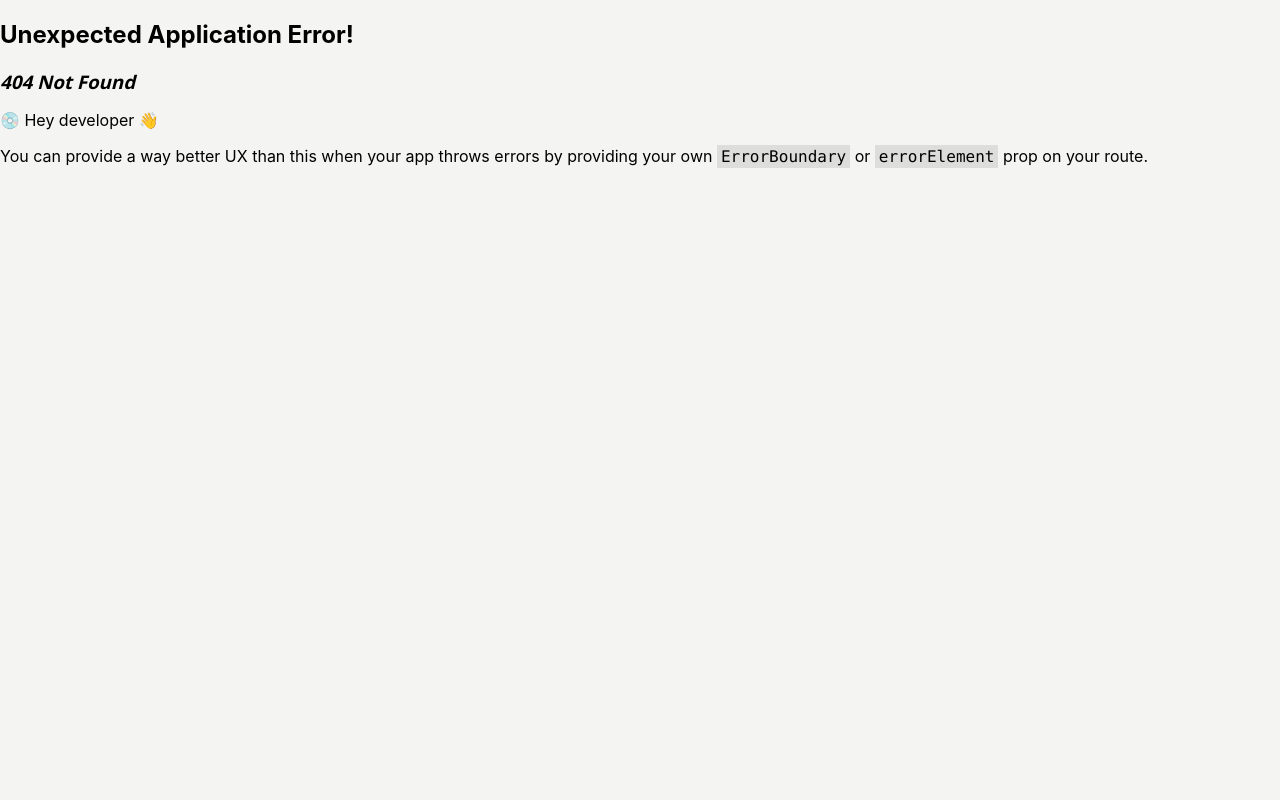
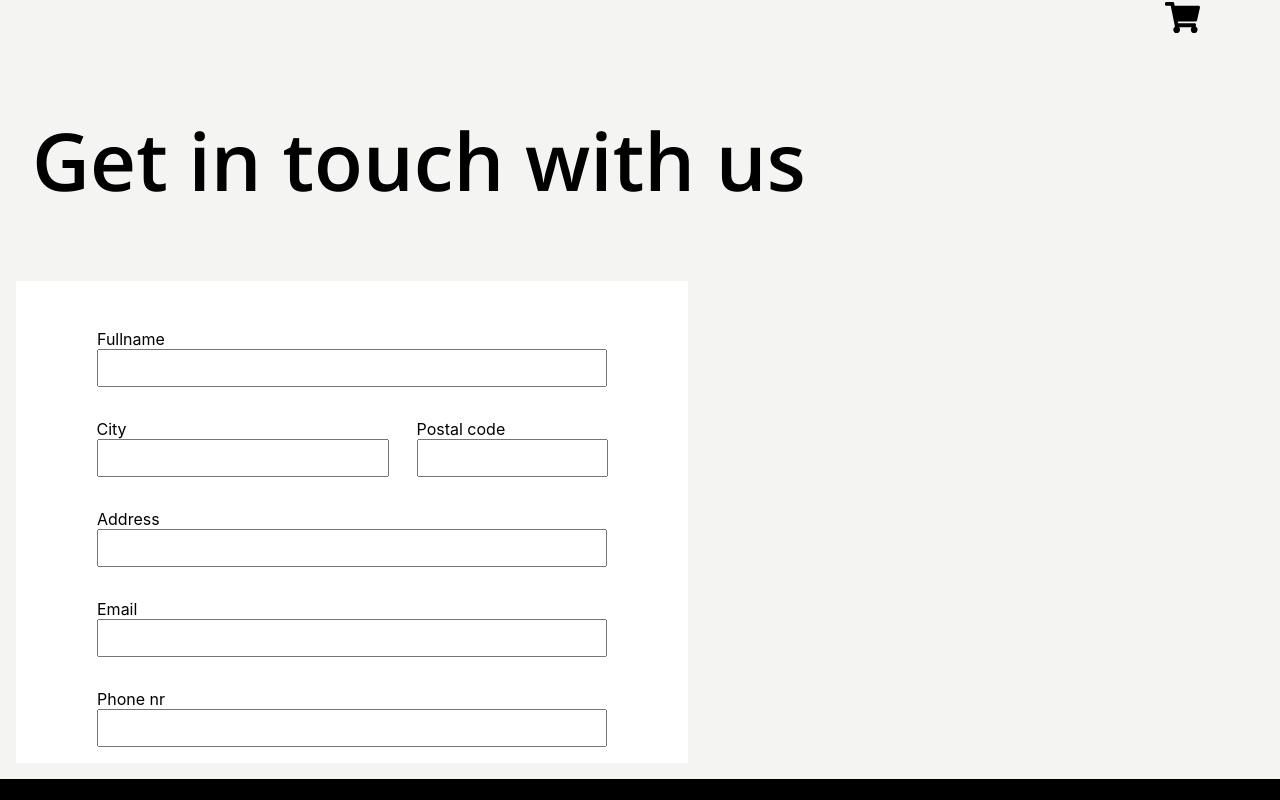
Before and after one commit to rts-cmk-wu08/hifi-corner-topg-s, a React (Create React App) app: page /Payment-page in a window 1280 px wide. Before the commit this address had no page. Shown: the top 800 px of the page. Built offline with nearby package versions, Linux system fonts and the light colour scheme.

Commit message:
har lavet ændringer til nav og gået igang med payment

```diff
--- a/src/Components/Cart.js
+++ b/src/Components/Cart.js
@@ -41,7 +41,8 @@ const {  cartItems, totalPrice,handleRemoveFromCart,handleDecrease,handleIncreas
     .format(totalPrice) }</p>
 <div className="Btn-space">
 <Link to="Cart-page"><button className="Lintobtns">Go to cart</button></Link>
-<button className="Lintobtns">Go to payment</button></div>
+<Link to="Payment-page"><button className="Lintobtns">Go to payment</button></Link>
+</div>
 </div>
 
 
--- a/src/Components/navigation.js
+++ b/src/Components/navigation.js
@@ -7,6 +7,7 @@ const Navigation = () => {
           <Link className="Linked--color" to='/'><p>Home</p></Link>
           <Link className="Linked--color" to='/about'><p>About</p></Link>
           <Link className="Linked--color" to='/product'><p>Shop</p></Link>
+
         </nav>
      );
 }
--- /dev/null
+++ b/src/Pages/Payment-page.js
@@ -0,0 +1,43 @@
+import { useForm } from "react-hook-form";
+import "./Payment.css"
+export default function Payment() {
+  const { register, handleSubmit, watch, formState: { errors } } = useForm();
+  const onSubmit = data => console.log(data);
+
+  console.log(watch("example"));
+
+  return (
+
+    <section>
+      <h1 className="getintouch">Get in touch with us</h1>
+    <form  className="Paymentbox" onSubmit={handleSubmit(onSubmit)}>
+
+
+      <label className="Paymentgroup" htmlFor="Fullname">Fullname
+      <input type="text" {...register("Fullname")} />
+    </label>
+      <div className="Paymentgroup-city">
+<label className="Paymentgroup Paymentgroup__city" >City
+      <input type="city" {...register("City")} /></label>
+
+<label className="Paymentgroup Paymentgroup__postal" >Postal code
+      <input type="postal" {...register("Postal code")} /></label>
+      </div>
+
+<label className="Paymentgroup" >Address
+      <input type="address" {...register("Address")} /></label>
+
+      <label className="Paymentgroup">Email
+      <input type="email" {...register("email", { required: true })} />
+      </label>
+
+      <label className="Paymentgroup" >Phone nr
+      <input type="tel" {...register("Phone")} /></label>
+
+
+      {errors.exampleRequired && <span>This field is required</span>}
+
+    </form>
+    </section>
+  );
+}
--- /dev/null
+++ b/src/Pages/Payment.css
@@ -0,0 +1,43 @@
+.Paymentbox{
+    margin: 1rem;
+   width: 40rem;
+    background-color: white;
+    display: flex;
+    flex-direction: column;
+    padding: 1rem;
+    }
+
+    .Paymentgroup{
+        display: flex;
+    flex-direction: column;
+    margin-top: 2rem;
+    width: 31.875rem;
+    align-self: center;
+    }
+    .Paymentgroup input{
+     height: 2rem;
+
+    }
+
+
+
+    .getintouch{
+        font-family: 'Open Sans', sans-serif;
+        font-weight: 600;
+        font-size: 5rem;
+        margin-left: 2rem;
+    }
+
+    .Paymentgroup-city{
+        display: flex;
+       flex-direction: row;
+       align-self: center;
+    }
+    .Paymentgroup__city{
+        width: 18.25rem;
+
+       }
+    .Paymentgroup__postal{
+     width: 191px;
+margin-left: 1.75rem;
+    }
--- a/src/index.js
+++ b/src/index.js
@@ -7,6 +7,7 @@ import About from './Pages/About'
 import Contact from './Pages/Contact'
 import Products from './Pages/Products'
 import Cartpage from './Pages/Cart-page';
+import Payment from './Pages/Payment-page';
 import Product, { loader as  getProductData }from './Pages/Product';
 import { createBrowserRouter, createRoutesFromElements,
   RouterProvider, Route,} from 'react-router-dom';
@@ -19,6 +20,7 @@ import { createBrowserRouter, createRoutesFromElements,
         <Route index element={<Home/>}/>
         <Route path="/about" element={<About/>}/>
         <Route path="/Cart-page" element={<Cartpage/>}/>
+        <Route path="/Payment-page" element={<Payment/>}/>
         <Route path="/contact" element={<Contact/>}/>
         <Route path="/products" element={<Products/>}/>
         <Route path="/product/:id" element={<Product/>} loader={getProductData}/>
```
